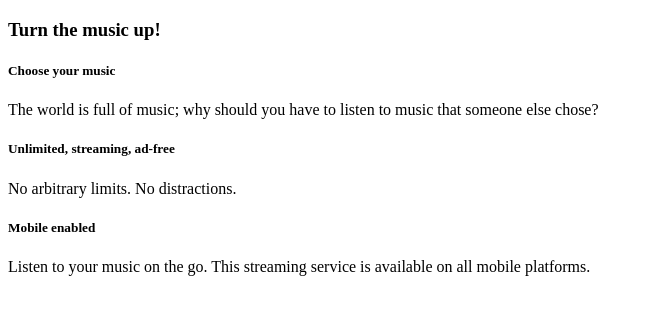
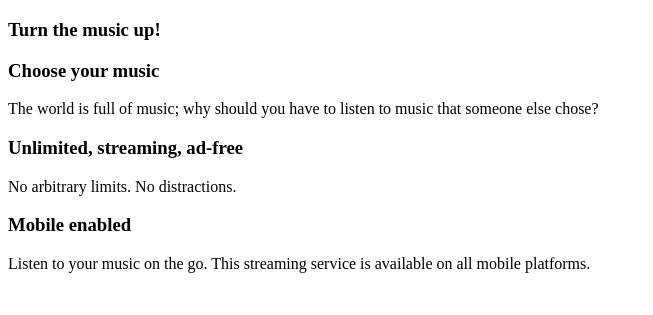
Before and after one commit to BrandonKelly90/bloc-jams, a plain HTML site: page index.html in a window 1280 px wide. Shown: the part 61-376 px from the top of the page, without its empty margins (0-653 px from the left). Drawn offline with Linux system fonts and the light colour scheme.

Commit message:
updated section header tags from h5 to h1

```diff
--- a/index.html
+++ b/index.html
@@ -13,15 +13,15 @@
 		</header>
 		<section> <!-- selling points -->
 			<section>
-				<h5>Choose your music</h5>
+				<h1>Choose your music</h1>
 				<p>The world is full of music; why should you have to listen to music that someone else chose?</p>
 			</section>
 			<section>
-				<h5>Unlimited, streaming, ad-free</h5>
+				<h1>Unlimited, streaming, ad-free</h1>
 				<p>No arbitrary limits. No distractions.</p>
 			</section>
 			<section>
-				<h5>Mobile enabled</h5>
+				<h1>Mobile enabled</h1>
 				<p>Listen to your music on the go. This streaming service is available on all mobile platforms.</p>
 			</section>
 		</section>
```
